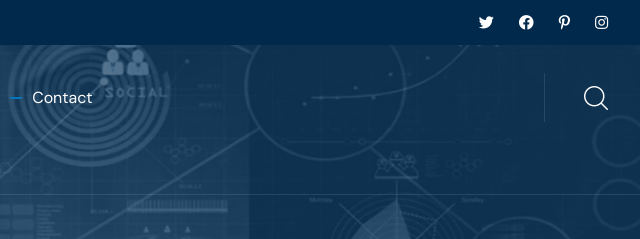
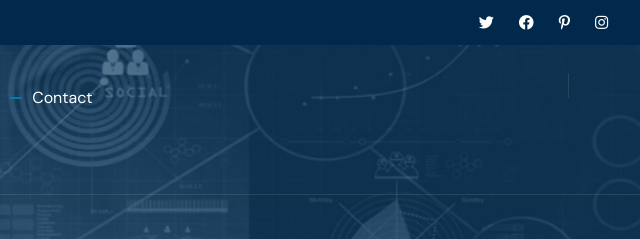
Before and after one commit to mahbubumithu/coderssolutions.com, a plain HTML site: page index.html in a window 1280 px wide. Shown: the top 239 px of the page, 592-1232 px from the left. Drawn offline with Linux system fonts and the light colour scheme; animation ran at ten frames a second; files whose address does not match are found by name.

Commit message:
commented only search icon

```diff
--- a/index.html
+++ b/index.html
@@ -145,7 +145,7 @@
                     </div>
                      <div class="main-menu-wrapper__right">
                         <div class="main-menu-wrapper__search-cat">
-                            <a href="#" class="main-menu-wrapper__search search-toggler icon-magnifying-glass"></a>
+                            <!-- <a href="#" class="main-menu-wrapper__search search-toggler icon-magnifying-glass"></a> -->
 
                         </div>
                         <div class="main-menu-wrapper__call">
```
